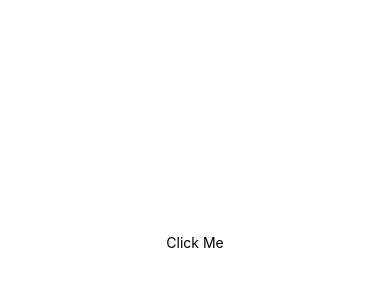
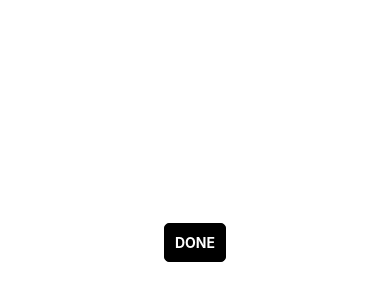
Before and after one commit to hossamnasser938/RNCourseProject, a React Native app: screen / in a window 390 px wide. Shown: the part 180-480 px from the top of the page. Built offline with nearby package versions, Linux system fonts and the light colour scheme.

Commit message:
Module 4 _ Lesson 9

```diff
--- a/App.js
+++ b/App.js
@@ -1,14 +1,12 @@
 import React from 'react';
-import {View, Text, StyleSheet, Platform} from 'react-native';
-import {PlatformTouchable} from './src/components/PlatformTouchable';
+import {View, Text, StyleSheet} from 'react-native';
+import {AppButton} from './src/components/AppButton';
 
 class App extends React.Component {
   render() {
     return (
       <View style={styles.container}>
-        <PlatformTouchable>
-          <Text>Click Me</Text>
-        </PlatformTouchable>
+        <AppButton title="DONE" onPress={() => alert('Say')} />
       </View>
     );
   }
--- /dev/null
+++ b/src/components/AppButton/index.js
@@ -0,0 +1,16 @@
+import React from 'react';
+import {Text} from 'react-native';
+import {PlatformTouchable} from '../PlatformTouchable';
+import styles from './styles';
+
+export class AppButton extends React.Component {
+  render() {
+    const {title, wrapperStyle, titleStyle, ...rest} = this.props;
+
+    return (
+      <PlatformTouchable {...rest} style={[styles.wrapper, wrapperStyle]}>
+        <Text style={[styles.title, titleStyle]}>{title}</Text>
+      </PlatformTouchable>
+    );
+  }
+}
--- /dev/null
+++ b/src/components/AppButton/styles.js
@@ -0,0 +1,22 @@
+import {StyleSheet} from 'react-native';
+
+const buttonColor = 'black';
+const textColor = 'white';
+
+const styles = StyleSheet.create({
+  wrapper: {
+    backgroundColor: buttonColor,
+    borderColor: buttonColor,
+    borderRadius: 5,
+    borderWidth: 1,
+    padding: 10,
+    justifyContent: 'center',
+    alignItems: 'center',
+  },
+  title: {
+    color: textColor,
+    fontWeight: 'bold',
+  },
+});
+
+export default styles;
```
